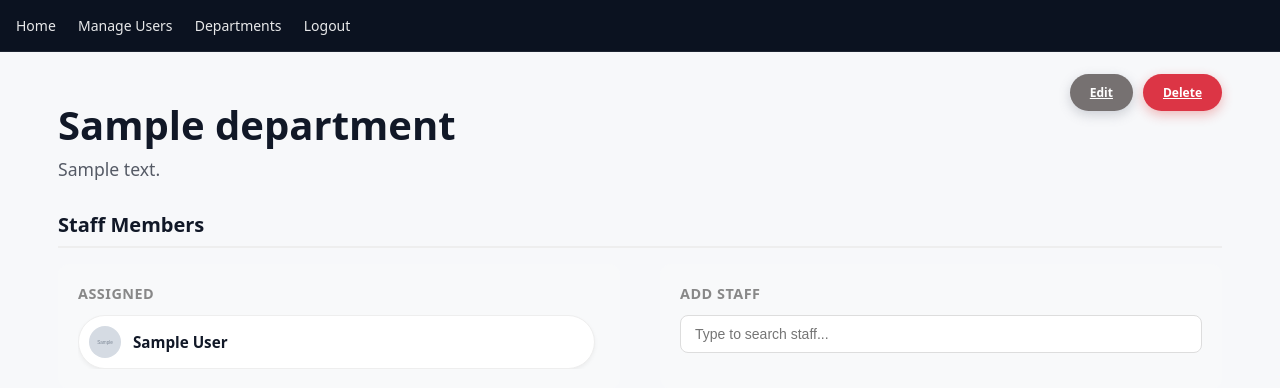
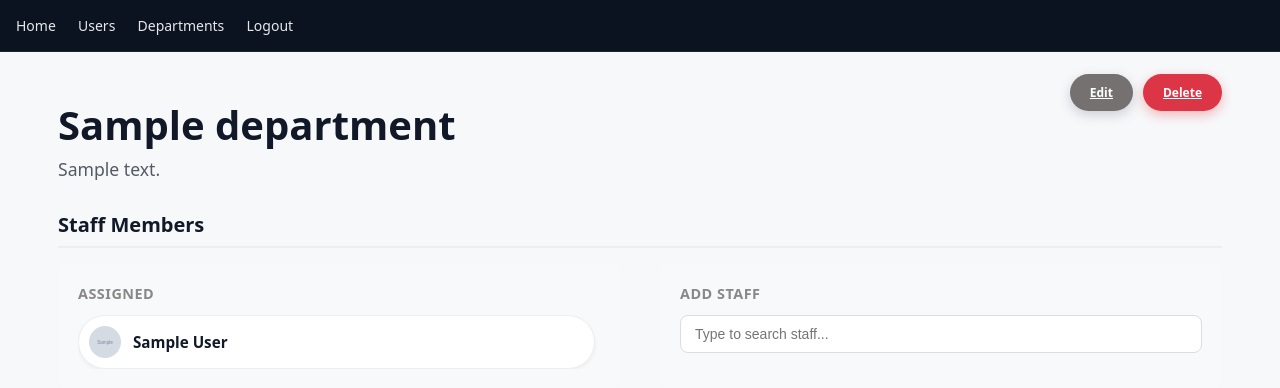
Before and after one commit to k23166158/NAC, a Django app: a page that uses tickets/templates/partials/navbar.html in a window 1280 px wide. Shown: the top 388 px of the page. Run offline with Django 5.2, Linux system fonts and the light colour scheme; a user stored in the database is signed in; tables that the repository leaves empty hold one stand-in row (values such as "Sample post"); grey boxes marked "Sample" are stand-in pictures.

Commit message:
added back user stats access

```diff
--- a/tickets/templates/partials/navbar.html
+++ b/tickets/templates/partials/navbar.html
@@ -2,8 +2,8 @@
     <nav>
         <ul>
             <li><a href="/">Home</a></li>
-            {% if user.is_superuser %}
-                <li><a href="{% url 'manage_users' %}">Manage Users</a></li>
+            {% if user.is_superuser or user.is_staff %}
+                <li><a href="{% url 'manage_users' %}">Users</a></li>
             {% endif %}
                 {% if user.is_authenticated %}
                     {% if user.is_staff %}
```
